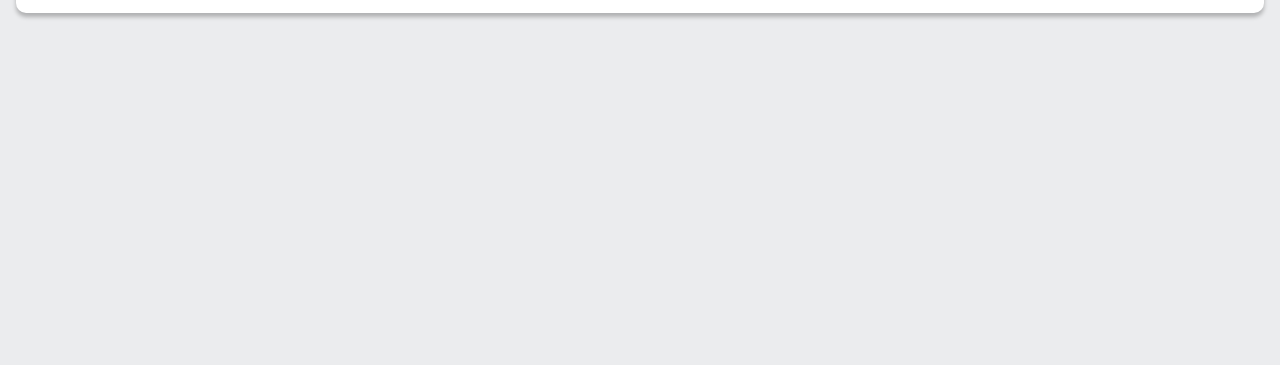
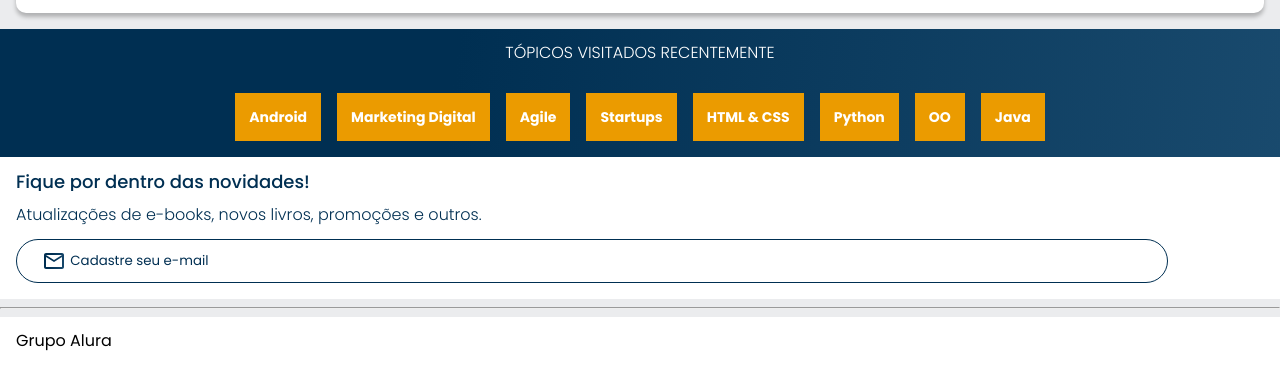
Before and after one commit to costapriscilam/CloudGirls, a plain HTML site: page CSS/CSS_5/index.html in a window 1280 px wide. Shown: the part 2321-2686 px from the top of the page. Before the commit the page ends 2350 px from the top, so only its background shows below. Drawn offline with nearby package versions, Linux system fonts and the light colour scheme.

Commit message:
50% CSS5 finalizado

```diff
--- a/CSS/CSS_5/index.html
+++ b/CSS/CSS_5/index.html
@@ -156,9 +156,52 @@
             <!-- 2º coluna -->
             <a href="#" class="botões__ancora">Saiba mais</a>
         </div>
+    </div>
+    </section>
 
-    </div>
+    <section class="tópicos">
+        <h2 class="tópicos__título"> TÓPICOS VISITADOS RECENTEMENTE </h2>
+        <ul class="tópicos__lista">
+            <li class="tópicos__item">
+                <a href="#" class="tópicos__link">Android</a>
+            </li>
+            <li class="tópicos__item">
+                <a href="#" class="tópicos__link">Marketing Digital</a>
+            </li>
+            <li class="tópicos__item">
+                <a href="#" class="tópicos__link">Agile</a>
+            </li>
+            <li class="tópicos__item">
+                <a href="#" class="tópicos__link">Startups</a>
+            </li>
+            <li class="tópicos__item">
+                <a href="#" class="tópicos__link">HTML & CSS</a>
+            </li>
+            <li class="tópicos__item">
+                <a href="#" class="tópicos__link">Python</a>
+            </li>
+            <li class="tópicos__item">
+                <a href="#" class="tópicos__link">OO</a>
+            </li>
+            <li class="tópicos__item">
+                <a href="#" class="tópicos__link">Java</a>
+            </li>
+        </ul>
+    </section>
 
+    <section class="contato">
+        <h2 class="contato__título">Fique por dentro das novidades!</h2>
+        <p class="contato__texto">Atualizações de e-books, novos livros, promoções e outros.</p>
+        <input type="email" placeholder="Cadastre seu e-mail" class="contato__email">
+
+
+    </section>
+
+    <hr />
+
+    <footer class="rodapé">
+        <h2 class="rodapé_título">Grupo Alura</h2>
+    </footer>
 
     <script src="https://cdn.jsdelivr.net/npm/swiper@11/swiper-bundle.min.js"></script>
     <script src="https://cdn.jsdelivr.net/npm/swiper@11/swiper-bundle.min.js"></script>
--- a/CSS/CSS_5/styles.css
+++ b/CSS/CSS_5/styles.css
@@ -1,6 +1,9 @@
 @import url("styles/header.css");
 @import url("styles/banner.css");
 @import url("styles/carrossel.css");
+@import url("styles/styles.css");
+@import url("styles/contato.css");
+@import url("styles/rodapé.css");
 
 :root {
     --cor-de-fundo:#EBECEE;
--- /dev/null
+++ b/CSS/CSS_5/styles/contato.css
@@ -0,0 +1,37 @@
+.contato {
+    background-color: var(--branco);
+    padding: 1em;
+}
+
+.contato__título, .contato__texto {
+    background: var(--azul-degrade);
+    -webkit-background-clip:text;
+    -webkit-text-fill-color:transparent;
+    background-clip: text;
+}
+
+.contato__título {
+    font-size: 18px;
+    font-weight: 500;
+}
+
+.contato__texto {
+    font-weight: 300;
+    padding: 1em 0;
+}
+
+.contato__email {
+    padding: 1em;
+    border: 1px solid var(--azul-marinho);
+    border-radius: 24px;
+    width: 90%;
+    color: var(--azul-marinho);
+}
+
+.contato__email::placeholder {
+    font-family:  var(--fonte-principal);
+    color: var(--azul-marinho);
+    background: url("/CSS/CSS_5/assets/Email.svg") no-repeat;
+    background-position: 1em;
+    padding-left: 3em;
+}
--- /dev/null
+++ b/CSS/CSS_5/styles/rodapé.css
@@ -0,0 +1,9 @@
+.hr {
+    margin: 0;
+}
+
+.rodapé {
+    background-color: var(--branco);
+    padding: 1em;
+    align-items: center;
+}
--- /dev/null
+++ b/CSS/CSS_5/styles/styles.css
@@ -0,0 +1,29 @@
+.tópicos {
+    background: var(--azul-degrade);
+    text-align: center;
+}
+
+.tópicos__título{
+    color: var(--branco);
+    font-weight: 300;
+    padding: 1em 0;
+}
+
+.tópicos__lista {
+    display: flex;
+    flex-wrap: wrap;
+    justify-content: center;
+}
+
+.tópicos__link {
+    color: var(--branco);
+    padding: 1em;
+    background-color: var(--laranja);
+    text-decoration: none;
+    font-size: 14px;
+    font-weight: 700;
+}
+
+.tópicos__item {
+    margin: 2em 0.5em;
+}
```
Also changed, not shown: CSS/CSS_5/assets/Email.svg (added).
